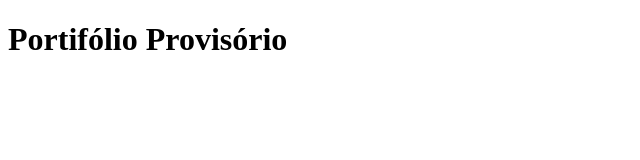
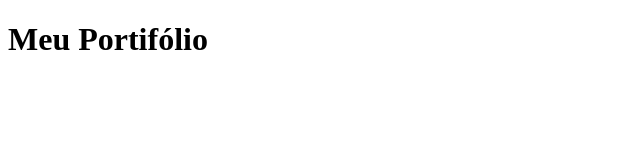
Before and after one commit to Bia-Vizeu/Bia-Vizeu, a plain HTML site: page index.html in a window 1280 px wide. Shown: the whole page, without its empty margins (0-640 px from the left). Drawn offline with Linux system fonts and the light colour scheme.

Commit message:
primeiro

```diff
--- a/index.html
+++ b/index.html
@@ -6,6 +6,6 @@
     <title>Bia Vizeu</title>
 </head>
 <body>
-    <h1>Portifólio Provisório</h1>
+    <h1>Meu Portifólio</h1>
 </body>
 </html>
```
Also changed, not shown: 1 other file.
